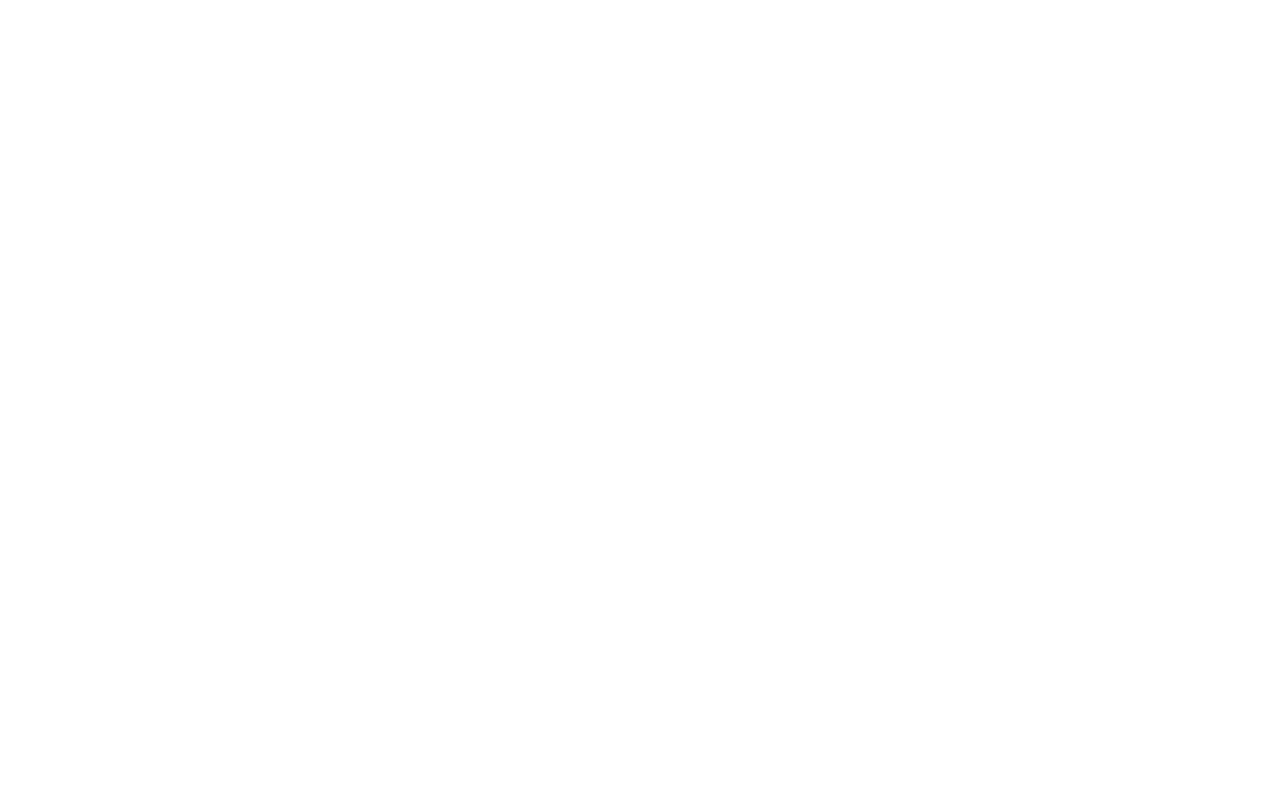
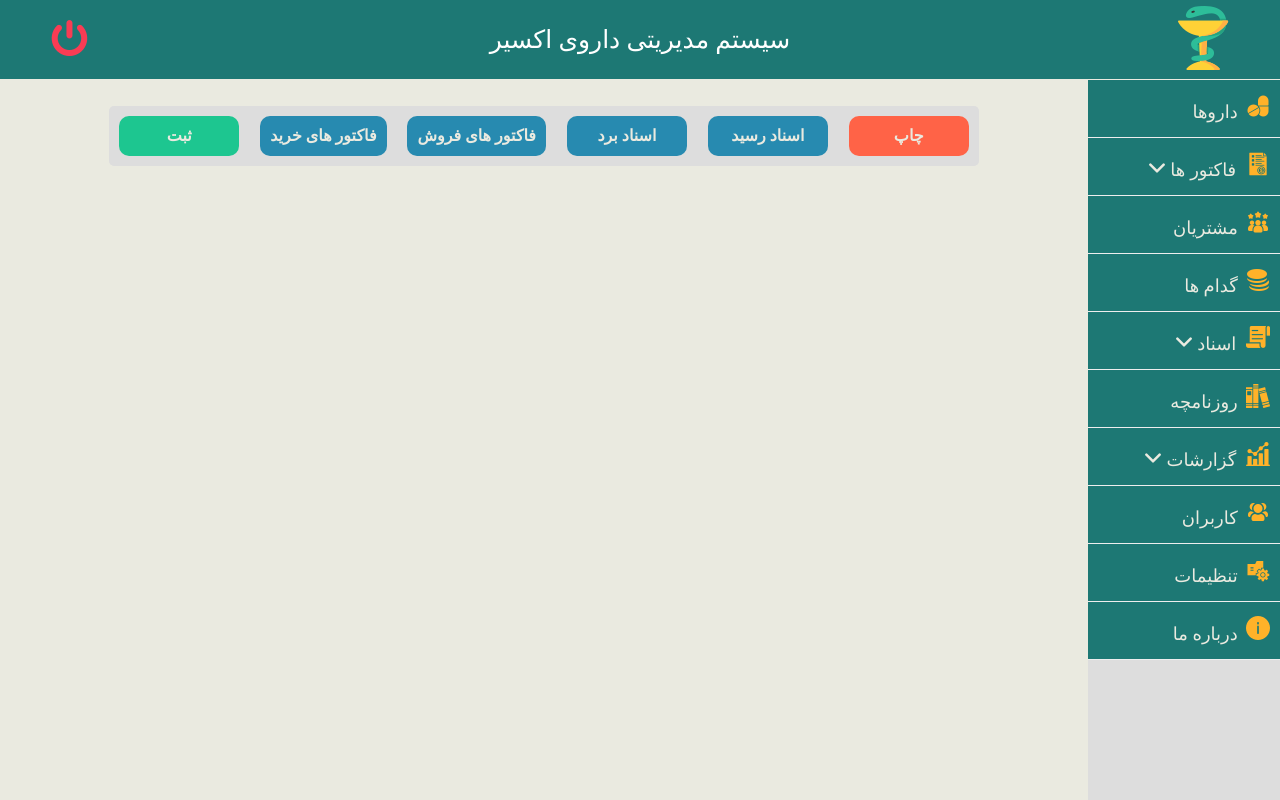
Before and after one commit to RezaHabibi1001/ExchangeFront, a React (Create React App) app: page /roznamcha in a window 1280 px wide. Before the commit this address had no page. Built offline with nearby package versions, Linux system fonts and the light colour scheme.

Commit message:
roznamcha page created

```diff
--- a/src/App.js
+++ b/src/App.js
@@ -11,6 +11,7 @@
 import { Users } from './Components/Users/User';
 import { RecievedCheck } from './Components/Checks/RecievedCheck';
 import { GivenCheck } from './Components/Checks/GivenCheck';
+import { Roznamcha } from './Components/Roznamcha/Roznamcha';
 
 function App() {
   return (
@@ -105,7 +106,14 @@
           </Fragment>
         }
         />
-
+        <Route
+        path='/roznamcha'
+        element={
+          <Fragment>
+            <Roznamcha />
+          </Fragment>
+        }
+        />
    </Routes>
    </BrowserRouter>
   );
--- /dev/null
+++ b/src/Components/Roznamcha/Roznamcha.jsx
@@ -0,0 +1,24 @@
+import { Header } from "../StaticComponents/Header";
+import { SideBar } from "../StaticComponents/SideBar";
+
+import "../../Styles/Roznamcha/Roznamcha.css"
+export function Roznamcha() {
+    return(
+        <div className="container">
+            <Header />
+            <SideBar />
+            <div className="content">
+                <div className="roznamcha-container">
+                <div className="roznamcha-header">
+                    <span className="btn btn-print">چاپ</span>
+                    <span className="btn">اسناد رسید</span>
+                    <span className="btn">اسناد برد</span>
+                    <span className="btn">فاکتور های فروش</span>
+                    <span className="btn">فاکتور های خرید</span>
+                    <span className="btn btn-save">ثبت</span>
+                </div>
+                </div>
+            </div>
+        </div>
+    )
+}
--- a/src/Components/StaticComponents/SideBar.jsx
+++ b/src/Components/StaticComponents/SideBar.jsx
@@ -27,7 +27,9 @@
             dropdownIcon ="bill.png"
             dropdownLink={[{linkName:'سند رسید',linkUrl:'/recievedCheck'},{linkName:'سند پرداخت',linkUrl:'/givenCheck'}]}
             />
+            <Link to={'/roznamcha'} style={{textDecoration:"none"}}>
             <Button buttonText="روزنامچه" buttonIcon="roznamcha.png"/>
+            </Link>
             <DropDownButton
             dropdownName="گزارشات"
             dropdownIcon ="reportes.png"
--- /dev/null
+++ b/src/Styles/Roznamcha/Roznamcha.css
@@ -0,0 +1,14 @@
+@import url('../../Styles/StaticComponents/Global.css');
+.roznamcha-header{
+    width: 80%;
+    height: 60px;
+    background-color: #ddd;
+    display: flex;
+    flex-direction: row;
+    justify-content:space-around;
+    align-items: center;
+    margin: 0 auto;
+    direction: rtl;
+    border-radius: 5px;
+    margin-bottom: 20px;
+}
```
